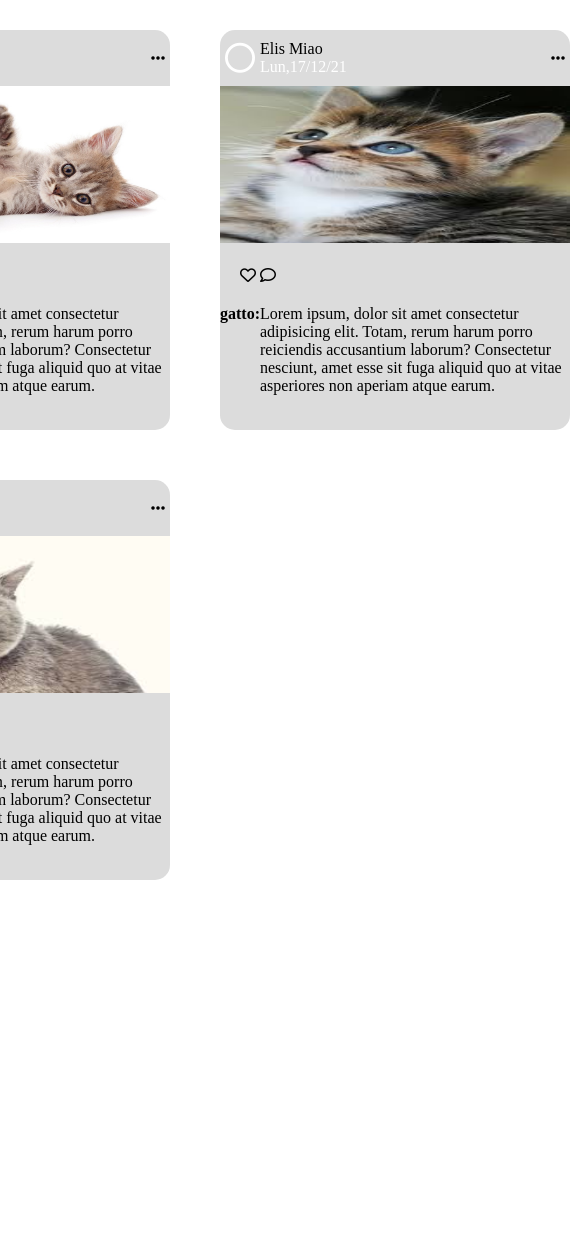
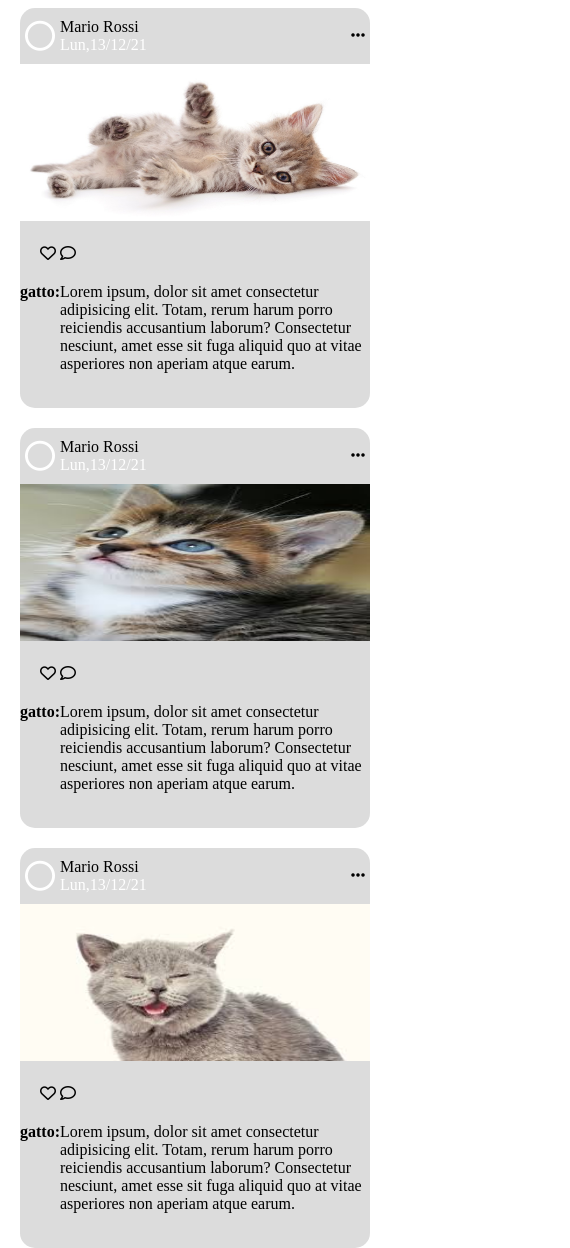
Before and after one commit to EmanueleBraco97/ninth-exercise-CSS, a plain HTML site: page index.html in a window 390 px wide. Shown: the whole page, 570 px wide, since content can reach past the window. Before the commit the page ends 910 px from the top, so only its background shows below. Drawn offline with Linux system fonts and the light colour scheme.

Commit message:
feat: bugfix for css and media query

```diff
--- a/index.html
+++ b/index.html
@@ -13,16 +13,20 @@
 </head>
 
 <body>
-    <main>
+
     <section class="container">
         <div class="card-one card">
             <div class="card-one-top card-top">
+                <div class="card-one-top-left top-left">
                     <i class="far fa-circle cerchio"></i>
                     <div class="text-info">
                         <span>Mario Rossi</span>
                         <p>Lun,13/12/21</p>
                     </div>
+                </div>
+                <div class="card-one-top-right">
                     <i class="fas fa-ellipsis-h"></i>
+                </div>
             </div>
 
             <div class="card-one-body">
@@ -43,12 +47,16 @@
 
         <div class="card-two card">
             <div class="card-two-top card-top">
+                <div class="card-one-top-left top-left">
                     <i class="far fa-circle cerchio"></i>
                     <div class="text-info">
-                        <span>Elis Miao</span>
-                        <p>Lun,17/12/21</p>
+                        <span>Mario Rossi</span>
+                        <p>Lun,13/12/21</p>
                     </div>
+                </div>
+                <div class="card-one-top-right">
                     <i class="fas fa-ellipsis-h"></i>
+                </div>
             </div>
 
             <div class="card-two-body">
@@ -68,12 +76,16 @@
 
         <div class="card-three card">
             <div class="card-three-top card-top">
+                <div class="card-one-top-left top-left">
                     <i class="far fa-circle cerchio"></i>
                     <div class="text-info">
-                        <span>Gattino Micino</span>
-                        <p>Lun,13/01/21</p>
+                        <span>Mario Rossi</span>
+                        <p>Lun,13/12/21</p>
                     </div>
+                </div>
+                <div class="card-one-top-right">
                     <i class="fas fa-ellipsis-h"></i>
+                </div>
             </div>
             <div class="card-three-body">
                 <img src="./img/gatto3.png" alt="">
@@ -88,7 +100,6 @@
             </div>
         </div>
     </section>
-    </main>
 
 </body>
 
--- a/media.css
+++ b/media.css
@@ -1,22 +1,23 @@
 /*Responsive Mobile*/
 
-@media only screen and (max-width:375px) {
+@media (min-width:375px) {
     .container {
-        display: block;
-        margin-top: 20px;
-    }
-    .card {
-        margin-bottom: 30px;
+        grid-template-columns: auto;
+        grid-gap: 20px;
     }
 }
 
 
 /*Responsive Tablet*/
 
-@media only screen and (max-width:768px) {
+@media (min-width:768px) {
     .container {
-        display: grid;
         grid-template-columns: auto auto;
-        margin: 30px;
     }
 }
+
+@media (min-width:1025px) {
+    .container {
+        grid-template-columns: auto auto auto;
+    }
+}
--- a/style.css
+++ b/style.css
@@ -1,7 +1,13 @@
+body {
+    height: 100vh;
+    display: flex;
+}
+
 .container {
-    display: flex;
-    gap: 50px;
-    justify-content: center;
+    display: grid;
+    grid-template-columns: auto auto auto;
+    width: 95%;
+    margin: auto;
 }
 
 .card {
@@ -9,6 +15,7 @@
     height: 400px;
     background-color: gainsboro;
     border-radius: 15px;
+    margin: auto;
 }
 
 .card-top {
@@ -16,6 +23,11 @@
     justify-content: space-between;
     align-items: center;
     padding: 5px;
+}
+
+.top-left {
+    display: flex;
+    align-items: center;
 }
 
 .text-info {
```
Lines whose indentation alone changed are shown as unchanged.
